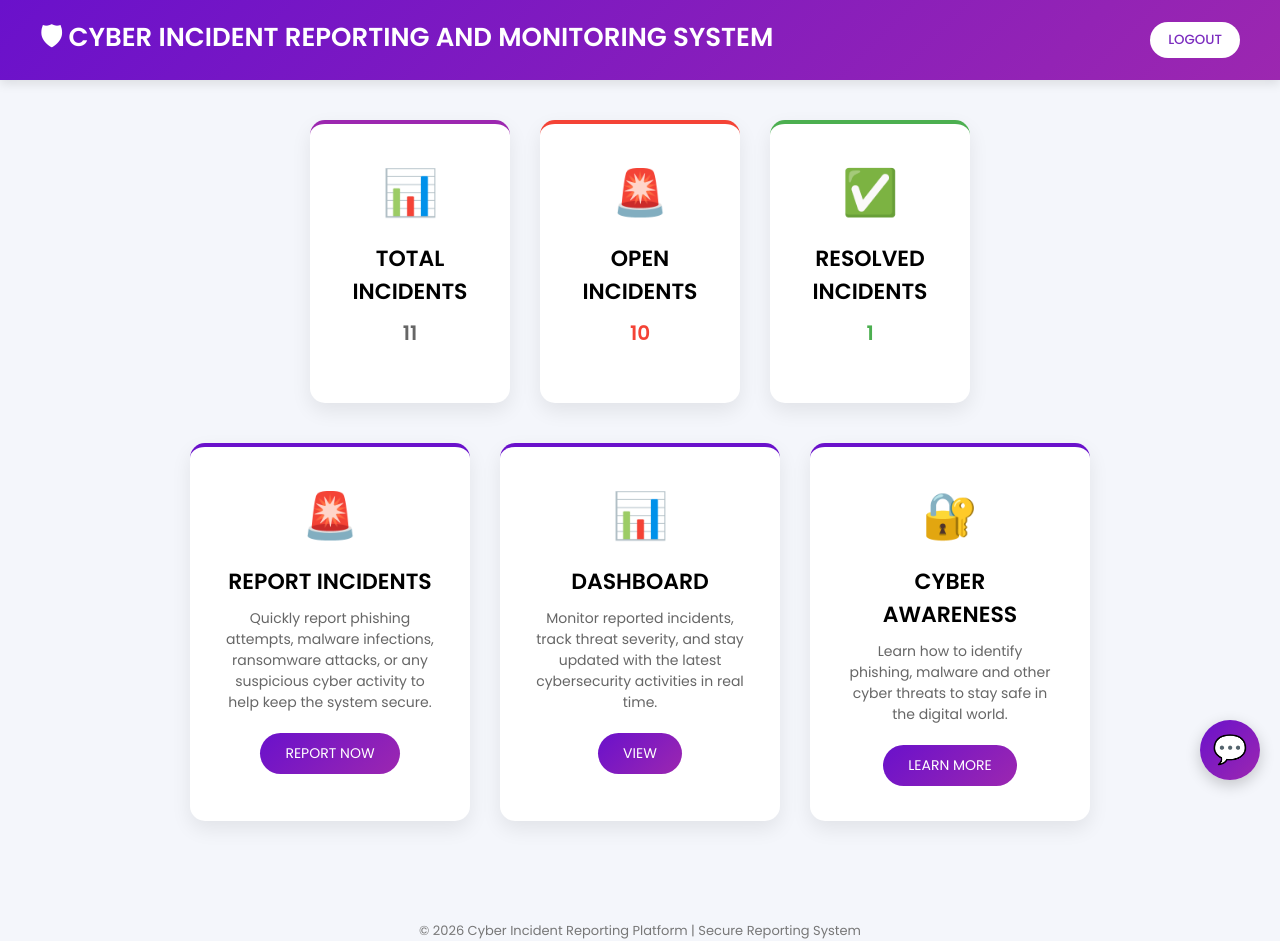
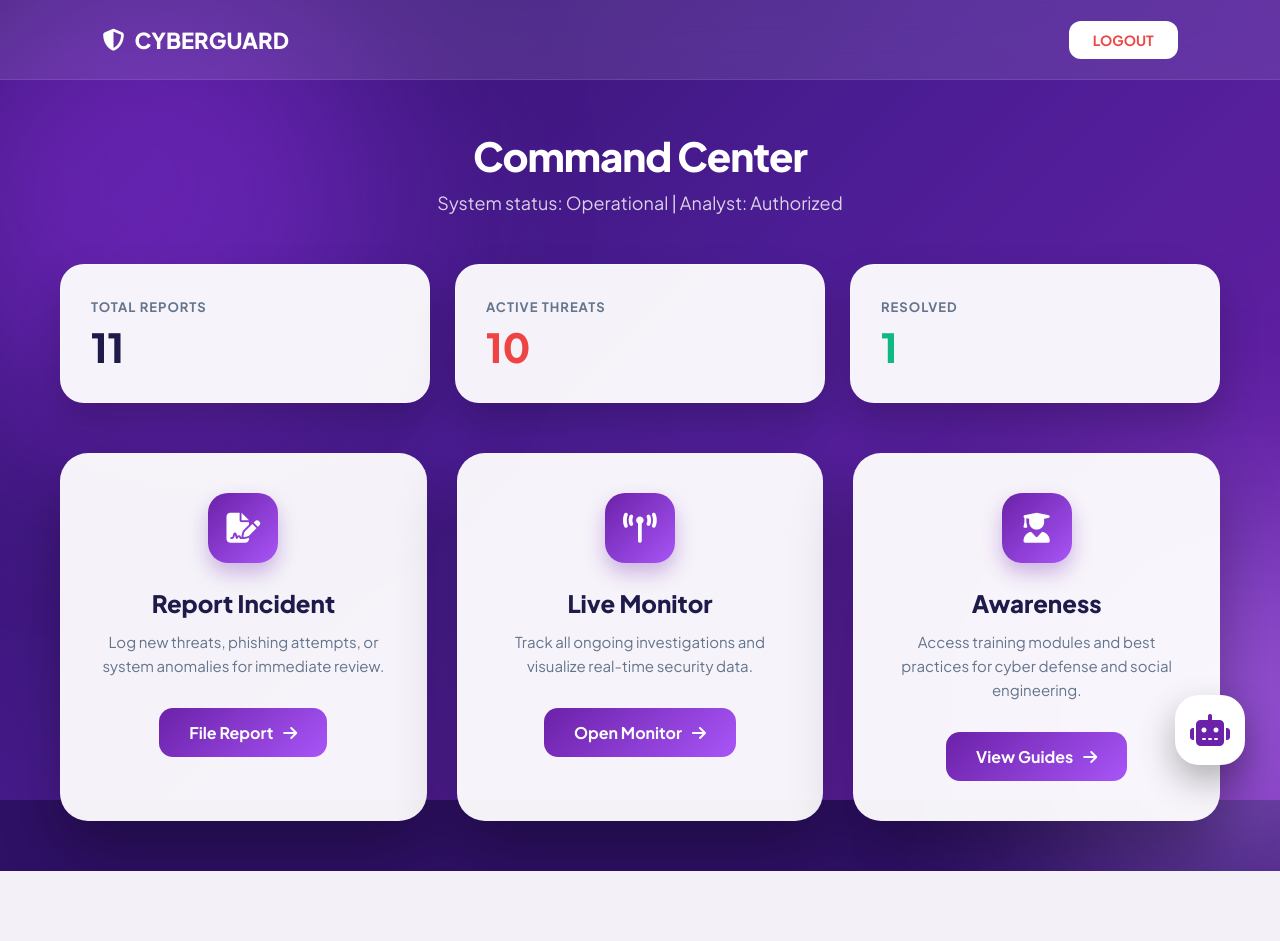
Before and after one commit to blessy-2103/A-Cyber-Incident-Reporting-and-Awareness-Platform, a Flask app: page / in a window 1280 px wide. After the commit the page ends 871 px from the top, so only its background shows below. Run offline with Flask 3, Linux system fonts and the light colour scheme; a user stored in the database is signed in; data comes from the database, SQL or seed files in the repository.

Commit message:
Update index.html

```diff
--- a/cyber_incident_platform/templates/index.html
+++ b/cyber_incident_platform/templates/index.html
@@ -2,377 +2,268 @@
 <html lang="en">
 <head>
     <meta charset="UTF-8">
-<title>CYBER INCIDENT MONITOR</title>
-
-<link href="https://fonts.googleapis.com/css2?family=Poppins:wght@300;400;500;600&display=swap" rel="stylesheet">
+    <meta name="viewport" content="width=device-width, initial-scale=1.0">
+    <title>CYBERGUARD | Incident Hub</title>
+    <link href="https://fonts.googleapis.com/css2?family=Plus+Jakarta+Sans:wght@300;400;500;600;700;800&display=swap" rel="stylesheet">
+    <link rel="stylesheet" href="https://cdnjs.cloudflare.com/ajax/libs/font-awesome/6.4.0/css/all.min.css">
 
     <style>
-* {
-    margin:0;
-    padding:0;
-    box-sizing:border-box;
-    font-family:'Poppins',sans-serif;
+        :root {
+            --deep-purple: #2e1065;
+            --mid-purple: #6b21a8;
+            --bright-purple: #a855f7;
+            --glass-white: rgba(255, 255, 255, 0.95);
+            --text-dark: #1e1b4b;
         }
 
+        * { margin:0; padding:0; box-sizing:border-box; font-family: 'Plus Jakarta Sans', sans-serif; }
+
         body {
-    background:#f4f6fb;
+            background-color: var(--deep-purple);
+            min-height: 100vh;
+            overflow-x: hidden;
+            position: relative;
         }
 
-/* HEADER */
-header {
-    background:linear-gradient(135deg,#6a11cb,#9c27b0);
-    color:white;
-    padding:18px 40px;
-    display:flex;
-    justify-content:space-between;
-    align-items:center;
-    box-shadow:0 4px 10px rgba(0,0,0,0.1);
+        /* --- SHARED ANIMATED BACKGROUND --- */
+        .bg-canvas {
+            position: fixed;
+            top: 0; left: 0; width: 100%; height: 100%;
+            background: linear-gradient(135deg, #2e1065 0%, #4c1d95 50%, #6b21a8 100%);
+            z-index: -2;
         }
 
-header h1 {
-    font-size:26px;
-    font-weight:600;
+        .orb {
+            position: fixed;
+            border-radius: 50%;
+            filter: blur(100px);
+            z-index: -1;
+            opacity: 0.5;
+            animation: drift 15s infinite alternate ease-in-out;
+        }
+        .orb-1 { width: 500px; height: 500px; background: #9333ea; top: -10%; left: -10%; }
+        .orb-2 { width: 400px; height: 400px; background: #c084fc; bottom: -10%; right: -10%; animation-delay: -5s; }
+
+        @keyframes drift {
+            from { transform: translate(0, 0); }
+            to { transform: translate(40px, 40px); }
+        }
+
+        /* --- NAVIGATION --- */
+        nav.navbar {
+            background: rgba(255, 255, 255, 0.1);
+            backdrop-filter: blur(15px);
+            padding: 0 8%;
+            height: 80px;
+            display: flex;
+            justify-content: space-between;
+            align-items: center;
+            border-bottom: 1px solid rgba(255, 255, 255, 0.1);
+            position: sticky; top: 0; z-index: 1000;
+        }
+
+        .logo {
+            font-size: 22px; font-weight: 800; color: white;
+            text-decoration: none; display: flex; align-items: center; gap: 10px;
         }
 
         .logout-btn {
-    background:white;
-    color:#7b2cbf;
-    border:none;
-    padding:8px 18px;
-    border-radius:20px;
-    font-weight:500;
-    cursor:pointer;
-    transition:0.3s;
+            background: white; color: #ef4444; font-size: 14px; font-weight: 700;
+            padding: 10px 24px; border-radius: 12px; border: none;
+            cursor: pointer; transition: 0.3s;
+        }
+        .logout-btn:hover { background: #ef4444; color: white; transform: translateY(-2px); }
+
+        /* --- MAIN CONTENT --- */
+        .container { max-width: 1200px; margin: 50px auto; padding: 0 20px; }
+
+        .welcome-msg { text-align: center; margin-bottom: 50px; color: white; }
+        .welcome-msg h2 { font-size: 40px; font-weight: 800; letter-spacing: -1px; }
+        .welcome-msg p { opacity: 0.8; font-size: 18px; margin-top: 10px; }
+
+        /* --- STATUS CARDS (GLASS) --- */
+        .status-grid { display: grid; grid-template-columns: repeat(auto-fit, minmax(280px, 1fr)); gap: 25px; margin-bottom: 50px; }
+
+        .status-card {
+            background: var(--glass-white); padding: 30px; border-radius: 24px;
+            box-shadow: 0 20px 40px rgba(0,0,0,0.2); transition: 0.3s;
+            border: 1px solid rgba(255,255,255,0.3);
+        }
+        .status-card:hover { transform: translateY(-5px); }
+
+        .status-label { font-size: 13px; font-weight: 700; color: #64748b; text-transform: uppercase; letter-spacing: 1px; }
+        .status-value { font-size: 40px; font-weight: 800; color: var(--text-dark); display: block; margin-top: 5px; }
+
+        /* --- ACTION CARDS --- */
+        .action-grid { display: grid; grid-template-columns: repeat(auto-fit, minmax(320px, 1fr)); gap: 30px; }
+
+        .action-card {
+            background: var(--glass-white); padding: 40px; border-radius: 28px;
+            box-shadow: 0 30px 60px rgba(0,0,0,0.3); transition: 0.4s ease;
+            display: flex; flex-direction: column; align-items: center; text-align: center;
+        }
+        .action-card:hover { transform: translateY(-10px); }
+
+        .icon-box {
+            width: 70px; height: 70px; background: linear-gradient(135deg, var(--mid-purple), var(--bright-purple));
+            color: white; border-radius: 20px; display: flex; align-items: center; justify-content: center;
+            font-size: 30px; margin-bottom: 25px;
+            box-shadow: 0 10px 20px rgba(107, 33, 168, 0.3);
         }
 
-.logout-btn:hover {
-    background:#f1e7ff;
+        .action-card h3 { font-size: 24px; font-weight: 800; color: var(--text-dark); margin-bottom: 12px; }
+        .action-card p { color: #64748b; font-size: 15px; margin-bottom: 30px; line-height: 1.6; }
+
+        .btn-purple {
+            background: linear-gradient(135deg, var(--mid-purple), var(--bright-purple));
+            color: white; border: none; padding: 14px 30px; border-radius: 14px;
+            font-weight: 700; text-decoration: none; transition: 0.3s;
+            display: flex; align-items: center; gap: 10px;
+        }
+        .btn-purple:hover { transform: scale(1.05); box-shadow: 0 10px 20px rgba(107, 33, 168, 0.4); }
+
+        /* --- UPDATED CHATBOT --- */
+        #chat-widget { position: fixed; bottom: 35px; right: 35px; z-index: 2000; }
+
+        #chat-trigger {
+            width: 70px; height: 70px; background: white; color: var(--mid-purple);
+            border-radius: 24px; display: flex; justify-content: center; align-items: center;
+            font-size: 32px; cursor: pointer; transition: 0.4s;
+            box-shadow: 0 15px 35px rgba(0,0,0,0.3);
+        }
+        #chat-trigger:hover { transform: scale(1.1) rotate(10deg); background: var(--bright-purple); color: white; }
+
+        #chat-box {
+            display: none; position: absolute; bottom: 90px; right: 0; width: 380px; height: 550px;
+            background: white; border-radius: 30px; overflow: hidden;
+            box-shadow: 0 25px 60px rgba(0,0,0,0.4); flex-direction: column;
+            animation: slideUp 0.4s cubic-bezier(0.165, 0.84, 0.44, 1);
         }
 
-/* MAIN CONTAINER */
-.container {
-    padding:40px;
-    display:flex;
-    flex-direction:column;
-    align-items:center;
-    gap:40px;
-}
+        @keyframes slideUp { from { opacity: 0; transform: translateY(20px); } to { opacity: 1; transform: translateY(0); } }
 
-/* FLEX WRAPPER */
-.flex-row {
-    display:flex;
-    justify-content:center;
-    gap:30px;
-    flex-wrap:wrap;
-}
+        .chat-header { background: linear-gradient(135deg, var(--mid-purple), var(--bright-purple)); color: white; padding: 25px; font-weight: 700; display: flex; align-items: center; gap: 12px; }
+        .chat-messages { flex: 1; padding: 20px; overflow-y: auto; background: #f9f9ff; display: flex; flex-direction: column; gap: 12px; }
+        .msg { padding: 12px 16px; border-radius: 15px; font-size: 14px; max-width: 80%; }
+        .msg.bot { background: white; color: #334155; align-self: flex-start; border: 1px solid #e2e8f0; }
+        .msg.user { background: var(--mid-purple); color: white; align-self: flex-end; }
 
-/* CARD */
-.card {
-    background:white;
-    width:280px;
-    padding:35px;
-    border-radius:15px;
-    text-align:center;
-    box-shadow:0 8px 20px rgba(0,0,0,0.08);
-    transition:0.35s;
-    border-top:4px solid #6a11cb;
-}
-
-.card:hover {
-    transform:translateY(-8px);
-    box-shadow:0 15px 30px rgba(0,0,0,0.15);
-}
-
-.card-icon {
-    font-size:45px;
-    margin-bottom:15px;
-}
-
-.card h2 {
-    margin-bottom:10px;
-    font-size:22px;
-}
-
-.card p {
-    color:#666;
-    font-size:14px;
-    margin-bottom:20px;
-}
-
-/* BUTTON */
-.card button {
-    background:linear-gradient(135deg,#6a11cb,#9c27b0);
-    border:none;
-    color:white;
-    padding:10px 25px;
-    border-radius:25px;
-    font-size:14px;
-    cursor:pointer;
-    transition:0.3s;
-}
-
-.card button:hover {
-    transform:scale(1.05);
-    box-shadow:0 6px 15px rgba(0,0,0,0.2);
-}
-
-/* FOOTER */
-footer {
-    text-align:center;
-    margin-top:60px;
-    color:#777;
-    font-size:13px;
-}
-#chat-widget {
-  position: fixed;
-  bottom: 20px;
-  right: 20px;
-  z-index: 1000;
-  font-family: 'Poppins', sans-serif;
-}
-
-#chat-icon {
-  width: 60px;
-  height: 60px;
-  background: linear-gradient(135deg,#6a11cb,#9c27b0);
-  color: white;
-  border-radius: 50%;
-  display: flex;
-  justify-content: center;
-  align-items: center;
-  font-size: 28px;
-  cursor: pointer;
-  box-shadow: 0 5px 15px rgba(0,0,0,0.2);
-}
-
-#chat-box {
-  display: none;
-  width: 300px;
-  max-height: 400px;
-  background: white;
-  border-radius: 15px;
-  box-shadow: 0 10px 25px rgba(0,0,0,0.15);
-  flex-direction: column;
-  overflow: hidden;
-}
-
-#chat-header {
-  background: linear-gradient(135deg,#6a11cb,#9c27b0);
-  color: white;
-  padding: 10px;
-  text-align: center;
-  font-weight: bold;
-}
-
-#chat-messages {
-  flex: 1;
-  padding: 10px;
-  overflow-y: auto;
-  font-size: 14px;
-}
-
-.chat-message {
-  margin-bottom: 8px;
-}
-
-.chat-message.user {
-  text-align: right;
-  color: #4b2cbf;
-}
-
-.chat-message.bot {
-  text-align: left;
-  color: #000;
-}
-
-#chat-form {
-  display: flex;
-  border-top: 1px solid #ddd;
-}
-
-#chat-input {
-  flex: 1;
-  padding: 8px;
-  border: none;
-  outline: none;
-}
-
-#chat-form button {
-  padding: 8px 15px;
-  background: linear-gradient(135deg,#6a11cb,#9c27b0);
-  color: white;
-  border: none;
-  cursor: pointer;
-}
-#chat-messages {
-    max-height: 300px;
-    overflow-y: auto;
-    padding: 10px;
-}
-
-.user-message {
-    text-align: right;
-    background: #007bff;
-    color: white;
-    padding: 8px 12px;
-    margin: 5px;
-    border-radius: 10px;
-    display: inline-block;
-}
-
-.bot-message {
-    text-align: left;
-    background: #f1f1f1;
-    padding: 8px 12px;
-    margin: 5px;
-    border-radius: 10px;
-    display: inline-block;
-}
-
+        .chat-footer { padding: 20px; background: white; border-top: 1px solid #eee; display: flex; gap: 10px; }
+        .chat-footer input { flex: 1; border: 2px solid #f1f5f9; padding: 12px; border-radius: 12px; outline: none; }
+        .chat-footer button { background: var(--mid-purple); color: white; border: none; width: 45px; border-radius: 12px; cursor: pointer; }
     </style>
 </head>
-
 <body>
 
-<header>
-<h1>🛡 CYBER INCIDENT REPORTING AND MONITORING SYSTEM</h1>
-<a href="/logout">
-<button class="logout-btn">LOGOUT</button>
-</a>
+    <div class="bg-canvas"></div>
+    <div class="orb orb-1"></div>
+    <div class="orb orb-2"></div>
+
+    <nav class="navbar">
+        <a href="/" class="logo"><i class="fas fa-shield-halved"></i> CYBERGUARD</a>
+        <a href="/logout"><button class="logout-btn">LOGOUT</button></a>
+    </nav>
+
+    <div class="container">
+        <header class="welcome-msg">
+            <h2>Command Center</h2>
+            <p>System status: Operational | Analyst: Authorized</p>
         </header>
 
-<div class="container">
-
-  <!-- SUMMARY CARDS -->
-  <div class="flex-row">
-    <div class="card" style="border-top:4px solid #9c27b0; width:200px;">
-      <div class="card-icon">📊</div>
-      <h2>TOTAL INCIDENTS</h2>
-      <p style="font-size:20px; font-weight:bold;">{{ total_incidents }}</p>
+        <div class="status-grid">
+            <div class="status-card">
+                <span class="status-label">Total Reports</span>
+                <span class="status-value">{{ total_incidents }}</span>
             </div>
-
-    <div class="card" style="border-top:4px solid #f44336; width:200px;">
-      <div class="card-icon">🚨</div>
-      <h2>OPEN INCIDENTS</h2>
-      <p style="font-size:20px; font-weight:bold; color:#f44336;">{{ open_incidents }}</p>
+            <div class="status-card">
+                <span class="status-label">Active Threats</span>
+                <span class="status-value" style="color: #ef4444;">{{ open_incidents }}</span>
             </div>
-
-    <div class="card" style="border-top:4px solid #4caf50; width:200px;">
-      <div class="card-icon">✅</div>
-      <h2>RESOLVED INCIDENTS</h2>
-      <p style="font-size:20px; font-weight:bold; color:#4caf50;">{{ resolved_incidents }}</p>
+            <div class="status-card">
+                <span class="status-label">Resolved</span>
+                <span class="status-value" style="color: #10b981;">{{ resolved_incidents }}</span>
             </div>
         </div>
 
-  <!-- ACTION CARDS -->
-  <div class="flex-row">
-    <div class="card">
-      <div class="card-icon">🚨</div>
-      <h2>REPORT INCIDENTS</h2>
-      <p>Quickly report phishing attempts, malware infections, ransomware attacks, or any suspicious cyber activity to help keep the system secure.</p>
-      <a href="/report">
-        <button>REPORT NOW</button>
-      </a>
+        <div class="action-grid">
+            <div class="action-card">
+                <div class="icon-box"><i class="fas fa-file-signature"></i></div>
+                <h3>Report Incident</h3>
+                <p>Log new threats, phishing attempts, or system anomalies for immediate review.</p>
+                <a href="/report" class="btn-purple">File Report <i class="fas fa-arrow-right"></i></a>
             </div>
 
-    <div class="card">
-      <div class="card-icon">📊</div>
-      <h2>DASHBOARD</h2>
-      <p>Monitor reported incidents, track threat severity, and stay updated with the latest cybersecurity activities in real time.</p>
-      <a href="/dashboard">
-        <button>VIEW</button>
-      </a>
+            <div class="action-card">
+                <div class="icon-box"><i class="fas fa-tower-broadcast"></i></div>
+                <h3>Live Monitor</h3>
+                <p>Track all ongoing investigations and visualize real-time security data.</p>
+                <a href="/dashboard" class="btn-purple">Open Monitor <i class="fas fa-arrow-right"></i></a>
             </div>
 
-    <div class="card">
-      <div class="card-icon">🔐</div>
-      <h2>CYBER AWARENESS</h2>
-      <p>Learn how to identify phishing, malware and other cyber threats to stay safe in the digital world.</p>
-      <a href="/awareness">
-        <button>LEARN MORE</button>
-      </a>
-    </div>
-  </div>
-<!-- Chatbot floating widget -->
-<div id="chat-widget">
-  <div id="chat-icon">💬</div>
-  <div id="chat-box">
-    <div id="chat-header">CYBER BOT</div>
-    <div id="chat-messages"></div>
-    <form id="chat-form">
-      <input type="text" id="chat-input" placeholder="Ask me anything..." required>
-      <button type="submit">Send</button>
-    </form>
+            <div class="action-card">
+                <div class="icon-box"><i class="fas fa-user-graduate"></i></div>
+                <h3>Awareness</h3>
+                <p>Access training modules and best practices for cyber defense and social engineering.</p>
+                <a href="/awareness" class="btn-purple">View Guides <i class="fas fa-arrow-right"></i></a>
             </div>
         </div>
     </div>
 
-<footer>
-© 2026 Cyber Incident Reporting Platform | Secure Reporting System
-</footer>
+    <div id="chat-widget">
+        <div id="chat-trigger"><i class="fas fa-robot"></i></div>
+        <div id="chat-box">
+            <div class="chat-header"><i class="fas fa-microchip"></i> <span>Security Assistant</span></div>
+            <div class="chat-messages" id="chat-messages">
+                <div class="msg bot">System online. How can I assist you with your report today?</div>
+            </div>
+            <form class="chat-footer" id="chat-form">
+                <input type="text" id="chat-input" placeholder="Ask a question..." required>
+                <button type="submit"><i class="fas fa-paper-plane"></i></button>
+            </form>
+        </div>
+    </div>
 
     <script>
-
-// CHAT OPEN / CLOSE
-const chatIcon = document.getElementById("chat-icon");
+        const chatTrigger = document.getElementById("chat-trigger");
         const chatBox = document.getElementById("chat-box");
-
-chatIcon.addEventListener("click", () => {
-    if (chatBox.style.display === "none" || chatBox.style.display === "") {
-        chatBox.style.display = "flex";
-    } else {
-        chatBox.style.display = "none";
-    }
-});
+        chatTrigger.onclick = () => {
+            chatBox.style.display = (chatBox.style.display === "flex") ? "none" : "flex";
+        };
 
         const chatForm = document.getElementById("chat-form");
         const chatInput = document.getElementById("chat-input");
         const chatMessages = document.getElementById("chat-messages");
 
-chatForm.addEventListener("submit", async (e) => {
+        chatForm.onsubmit = async (e) => {
             e.preventDefault();
+            const msg = chatInput.value.trim();
+            if (!msg) return;
 
-    const message = chatInput.value.trim();
-    if (!message) return;
+            const uDiv = document.createElement("div");
+            uDiv.className = "msg user";
+            uDiv.textContent = msg;
+            chatMessages.appendChild(uDiv);
+            chatInput.value = "";
+            chatMessages.scrollTop = chatMessages.scrollHeight;
 
-    // USER MESSAGE
-    const userMsg = document.createElement("div");
-    userMsg.className = "user-message";
-    userMsg.textContent = message;
-    chatMessages.appendChild(userMsg);
-
-    chatInput.value = "";
-
-    // AI typing indicator
-    const typingMsg = document.createElement("div");
-    typingMsg.className = "bot-message";
-    typingMsg.textContent = "AI is typing...";
-    chatMessages.appendChild(typingMsg);
-
-    chatMessages.scrollTop = chatMessages.scrollHeight;
+            const loadingDiv = document.createElement("div");
+            loadingDiv.className = "msg bot";
+            loadingDiv.textContent = "Processing...";
+            chatMessages.appendChild(loadingDiv);
 
             try {
                 const response = await fetch("/chat", {
                     method: "POST",
-            headers: {
-                "Content-Type": "application/json"
-            },
-            body: JSON.stringify({ message: message })
+                    headers: { "Content-Type": "application/json" },
+                    body: JSON.stringify({ message: msg })
                 });
-
                 const data = await response.json();
-
-        setTimeout(() => {
-            typingMsg.textContent = data.reply;
+                loadingDiv.textContent = data.reply;
                 chatMessages.scrollTop = chatMessages.scrollHeight;
-        }, 800);
-
-    } catch (error) {
-        console.error(error);
-        typingMsg.textContent = "Server error. Please try again.";
+            } catch (err) {
+                loadingDiv.textContent = "Connection error.";
             }
-});
-
+        };
     </script>
 </body>
 </html>
```
Lines whose indentation alone changed are shown as unchanged.
